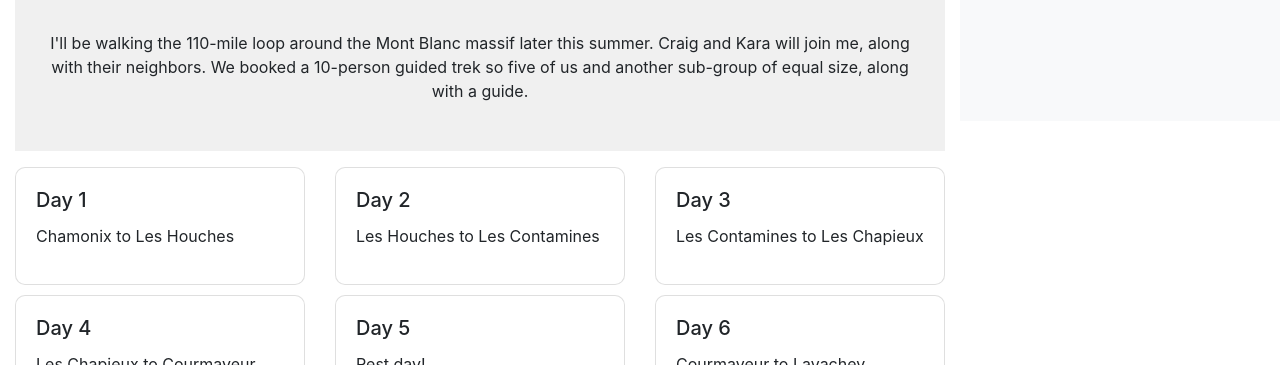
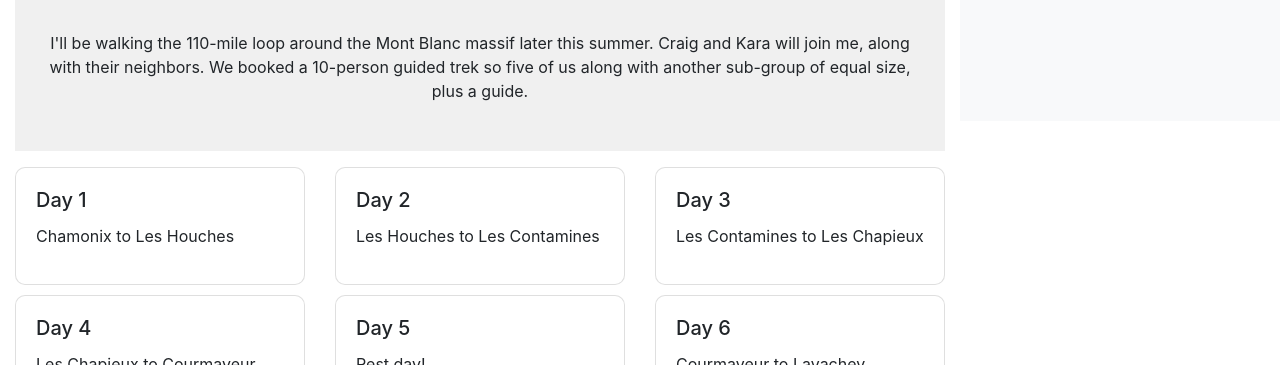
Before and after one commit to cpoff/tmb-travelogue, a website: page public/index.html in a window 1280 px wide. Shown: the part 735-1100 px from the top of the page. Drawn offline with nearby package versions, Linux system fonts and the light colour scheme.

```diff
--- a/public/index.html
+++ b/public/index.html
@@ -69,7 +69,7 @@
                 <div class="feature-area pb-2">
                     <img src="img/TMB2.jpeg" alt="Feature Image" class="img-fluid mb-2">
                     <h2>Tour du Mont Blanc - September 2024</h2>
-                    <p class="p-4">I'll be walking the 110-mile loop around the Mont Blanc massif later this summer. Craig and Kara will join me, along with their neighbors. We booked a 10-person guided trek so five of us and another sub-group of equal size, along with a guide.</p>
+                    <p class="p-4">I'll be walking the 110-mile loop around the Mont Blanc massif later this summer. Craig and Kara will join me, along with their neighbors. We booked a 10-person guided trek so five of us along with another sub-group of equal size, plus a guide.</p>
                 </div>
 
                 <!-- Calendar Entries -->
```
